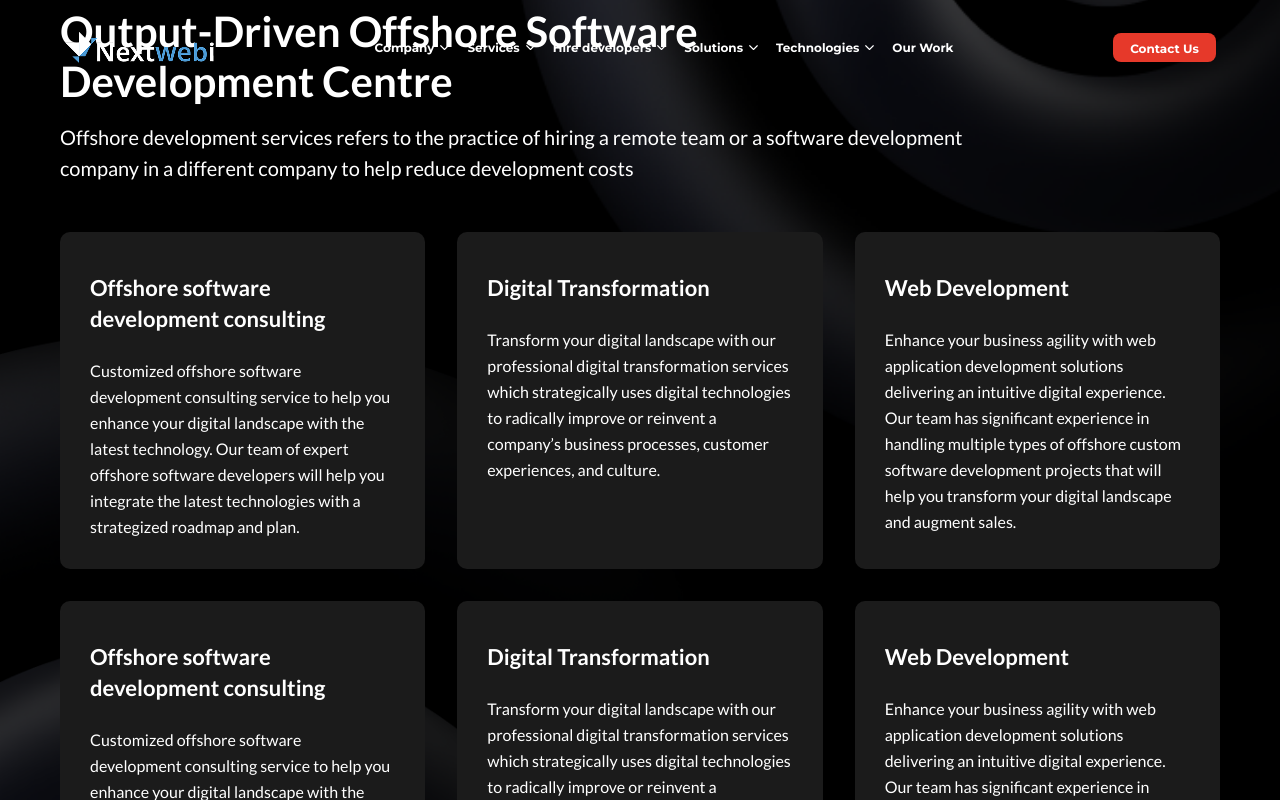
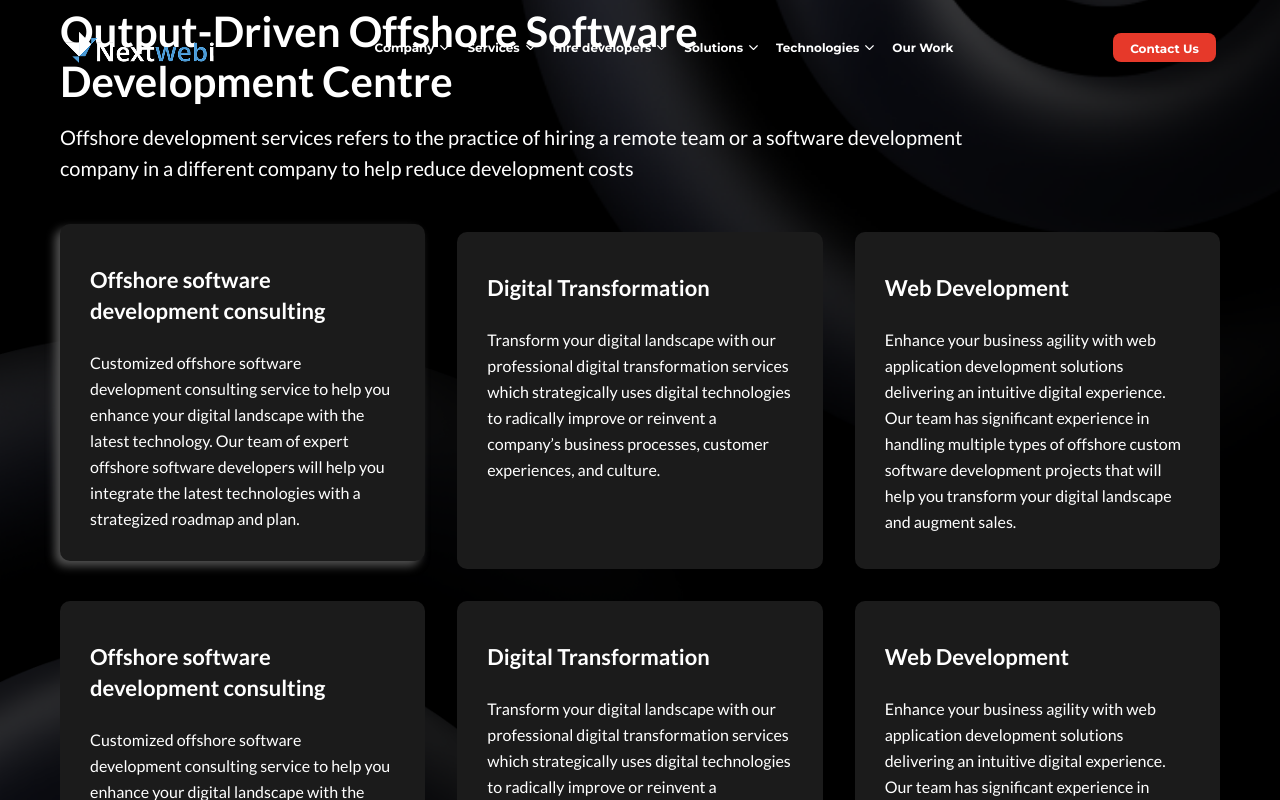
Before and after one commit to Harikrishnan14/NextWebi-Task, a React (Vite) app: page / in a window 1280 px wide. In both pictures the pointer is over the element 242 px from the left and 1924 px from the top of the page. Shown: the part 1524-2324 px from the top of the page. Built offline with nearby package versions, Linux system fonts and the light colour scheme.

Commit message:
Hover effect on card

```diff
--- a/src/components/Card/Card.module.css
+++ b/src/components/Card/Card.module.css
@@ -5,6 +5,12 @@
     background: #1B1B1B;
     cursor: pointer;
     padding: 40px 30px;
+    transition: 0.3s ease;
+
+    &:hover {
+        transform: translateY(-8px);
+        box-shadow: -5px 5px 10px rgb(82, 82, 82);
+    }
 }
 
 .Card h6 {
```
